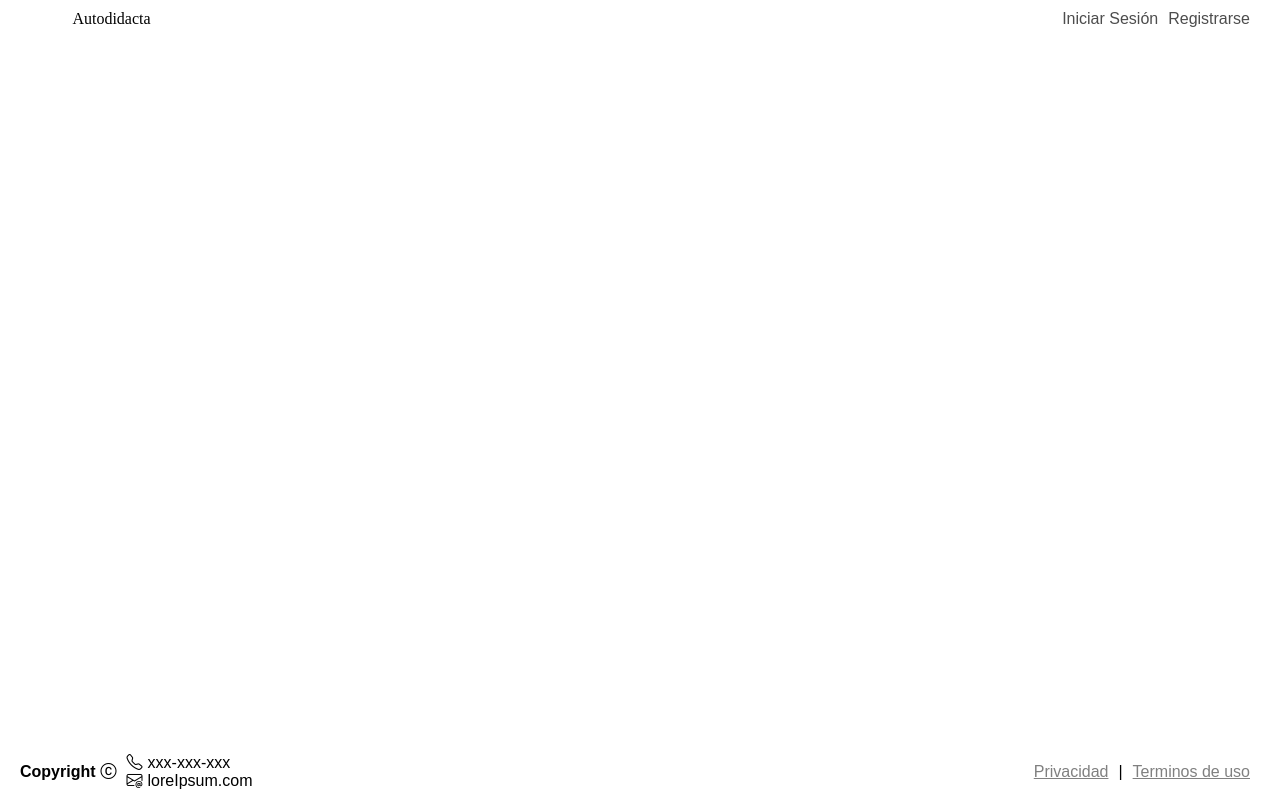
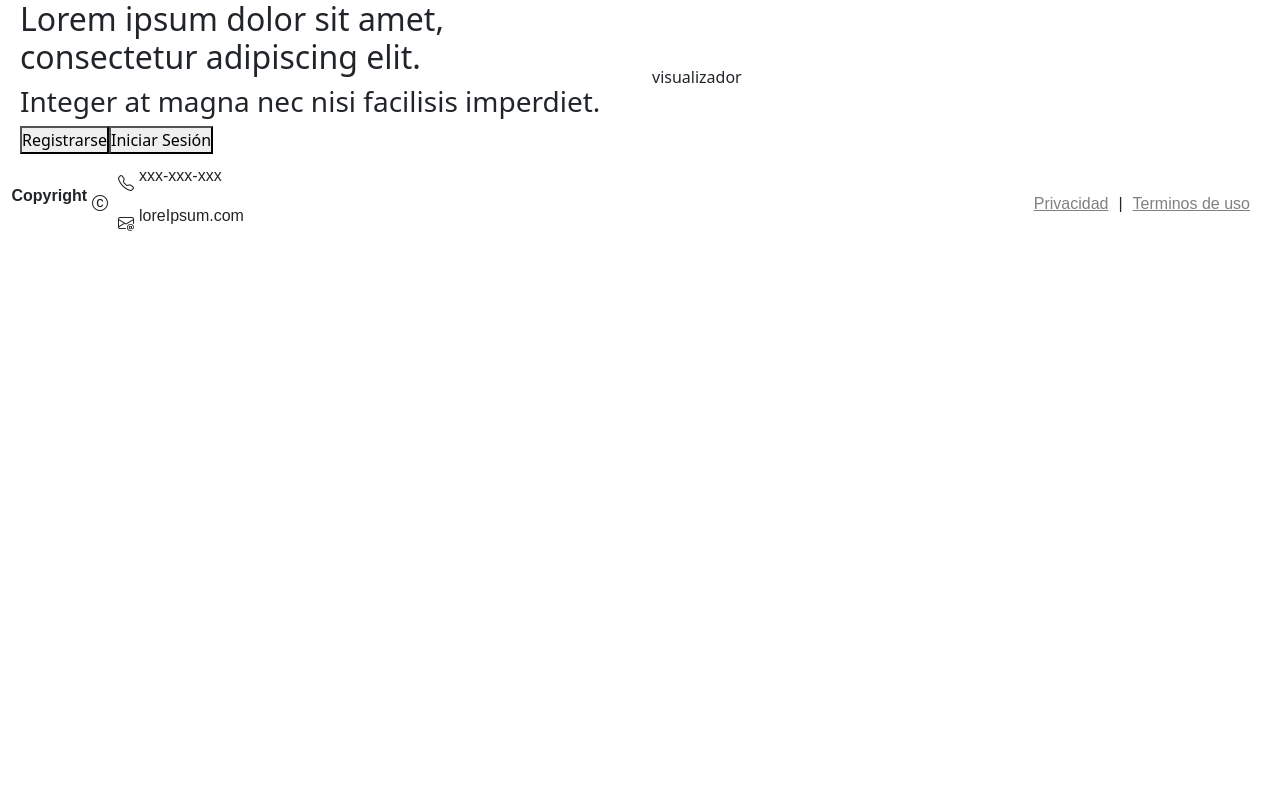
Before and after one commit to SagoDev/Proyecto-ANGULAR-Autodidacta, an Angular app in the folder client/: page / in a window 1280 px wide. Built offline with nearby package versions, Linux system fonts and the light colour scheme; a web font is replaced by a local one.

Commit message:
Welcome Component
-Added elements into the component.

```diff
--- a/client/src/app/pages/public/welcome-page/welcome-page.component.html
+++ b/client/src/app/pages/public/welcome-page/welcome-page.component.html
@@ -1,9 +1,18 @@
 <div class="welcome-container">
-    <div class="navbar">
-        <app-navbar />
-    </div>
-    <div class="main-content">
-
+    <div class="main-content row">
+        <div class="left-box col-6">
+            <div class="text-field">
+                <h2>Lorem ipsum dolor sit amet, consectetur adipiscing elit.</h2>
+                <h3>Integer at magna nec nisi facilisis imperdiet.</h3>
+            </div>
+            <div class="btn-field">
+                <button>Registrarse</button>
+                <button>Iniciar Sesión</button>
+            </div>
+        </div>
+        <div class="right-box col-6">
+            visualizador
+        </div>
     </div>
     <div class="footer">
         <app-footer />
--- a/client/src/app/pages/public/welcome-page/welcome-page.component.scss
+++ b/client/src/app/pages/public/welcome-page/welcome-page.component.scss
@@ -3,5 +3,14 @@
     flex-direction: column;
     padding: 0px 20px 0px 20px;
     height: 100vh;
-    justify-content: space-between;
+    align-self: auto;
 }
+
+.main-content{
+    justify-content: center;
+    align-items: center;
+}
+.footer{
+    display: flex;
+    align-self: flex-end;
+}
--- a/client/src/index.html
+++ b/client/src/index.html
@@ -8,12 +8,19 @@
   <meta name="viewport" content="width=device-width, initial-scale=1">
   <!--Fonts CDN-->
   <link href="https://fonts.cdnfonts.com/css/source-sans-pro" rel="stylesheet">
+  <!--Bootstrap CDN-->
+  <link href="https://cdn.jsdelivr.net/npm/bootstrap@5.3.3/dist/css/bootstrap.min.css" rel="stylesheet"
+    integrity="sha384-QWTKZyjpPEjISv5WaRU9OFeRpok6YctnYmDr5pNlyT2bRjXh0JMhjY6hW+ALEwIH" crossorigin="anonymous">
   <!--Bootstrap Icons CDN-->
   <link rel="stylesheet" href="https://cdn.jsdelivr.net/npm/bootstrap-icons@1.11.3/font/bootstrap-icons.min.css">
 </head>
 
 <body>
   <app-root></app-root>
+  <!--Bootstrap Script-->
+  <script src="https://cdn.jsdelivr.net/npm/bootstrap@5.3.3/dist/js/bootstrap.bundle.min.js"
+    integrity="sha384-YvpcrYf0tY3lHB60NNkmXc5s9fDVZLESaAA55NDzOxhy9GkcIdslK1eN7N6jIeHz"
+    crossorigin="anonymous"></script>
 </body>
 
 </html>
```
